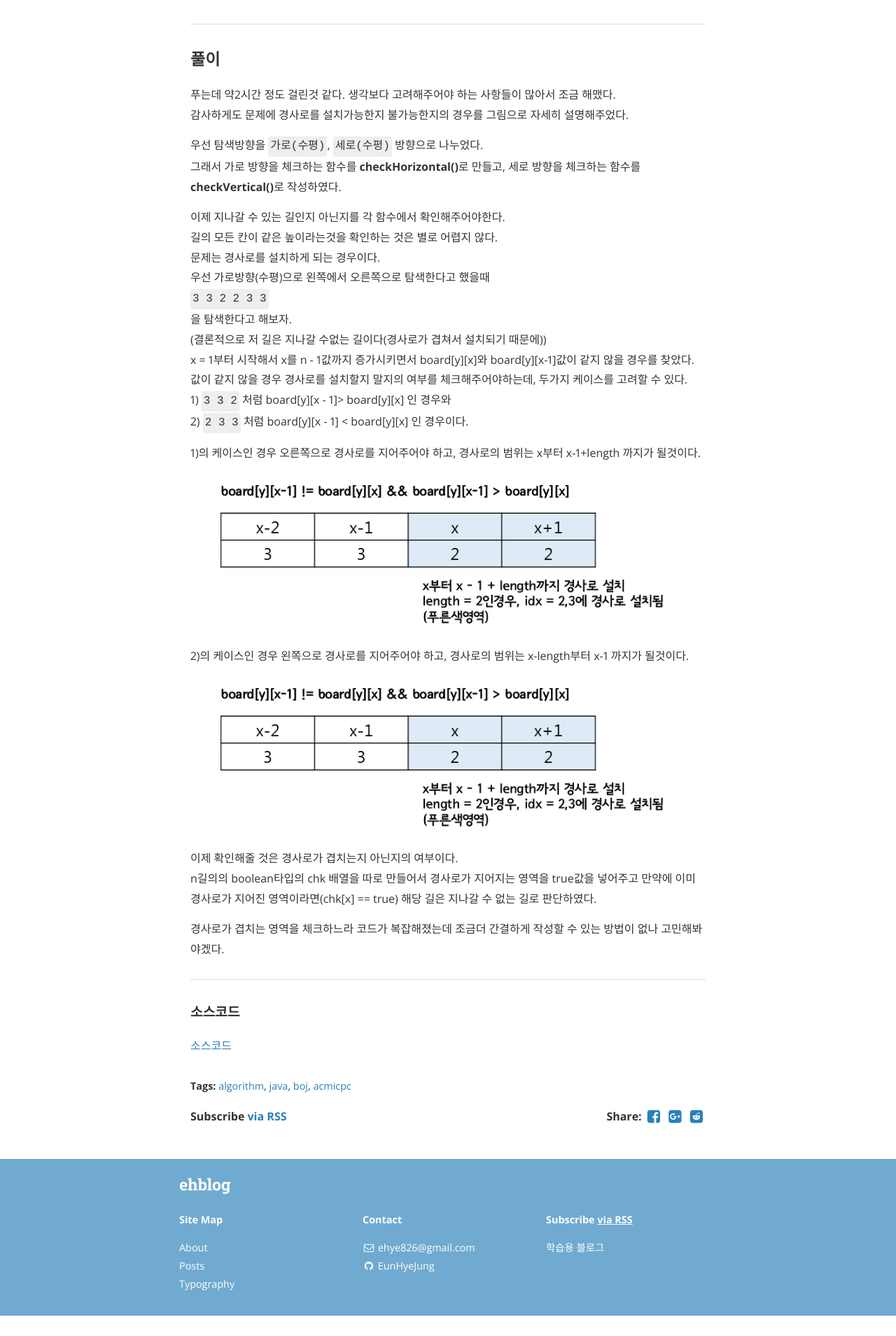
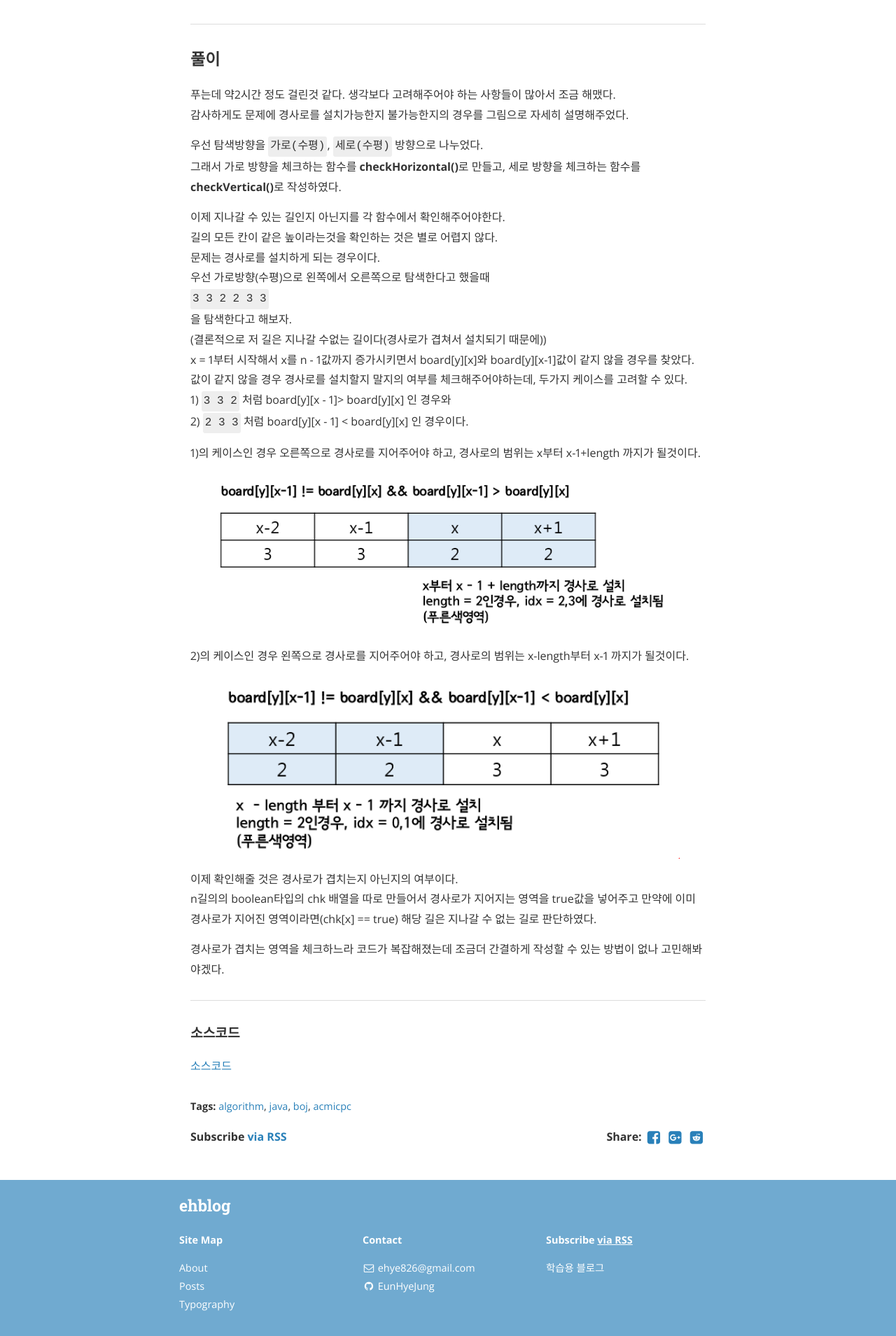
Before and after one commit to EunHyeJung/EunHyeJung.github.io, a Jekyll site: the page built from _posts/Algorithm/2018-08-30-boj-14890.md, in a window 1280 px wide. Shown: the part 658-2567 px from the top of the page at 70% size. Built offline with Jekyll 4.4.1, drawn with Linux system fonts in a browser that asks for light colours; nearby versions of some CDN libraries; comment, search, counter and statistics services are not loaded; before the commit the page ends 2538 px from its top, so only the background shows below that.

Commit message:
Update 2018-08-30-boj-14890.md

```diff
--- a/_posts/Algorithm/2018-08-30-boj-14890.md
+++ b/_posts/Algorithm/2018-08-30-boj-14890.md
@@ -49,7 +49,7 @@ x = 1부터 시작해서 x를 n - 1값까지 증가시키면서 board[y][x]와 b
 
 2)의 케이스인 경우 왼쪽으로 경사로를 지어주어야 하고, 경사로의 범위는 x-length부터 x-1 까지가 될것이다.
 
-   ![content01](/assets/contents/algorithm/content02.PNG)
+   ![content01](/assets/contents/algorithm/content03.PNG)
 
 이제 확인해줄 것은 경사로가 겹치는지 아닌지의 여부이다.
 n길의의 boolean타입의 chk 배열을 따로 만들어서 경사로가 지어지는 영역을 true값을 넣어주고 만약에 이미 경사로가 지어진 영역이라면(chk[x] == true) 해당 길은 지나갈 수 없는 길로 판단하였다.
```
